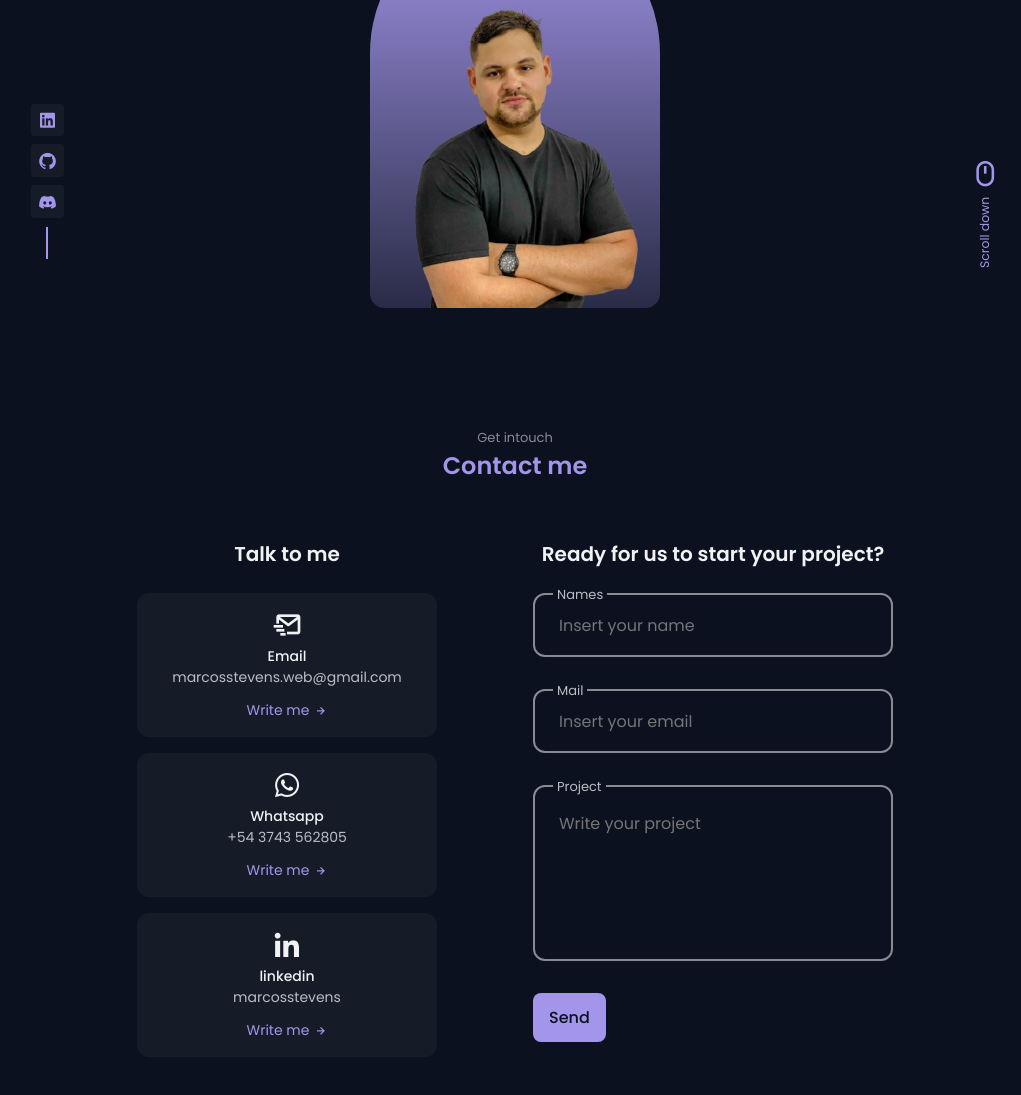
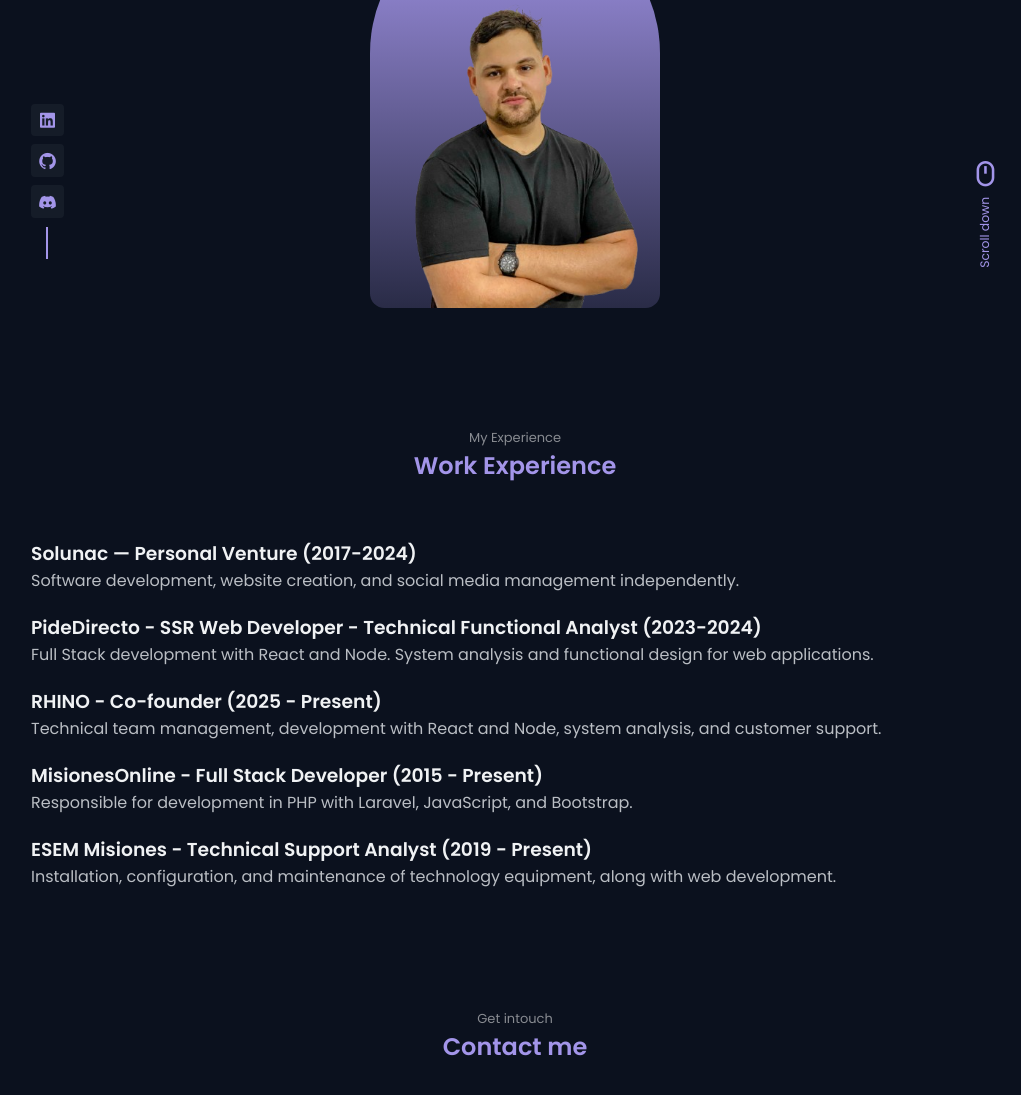
Before and after one commit to marcosstevens2012/myportfolio, a website: page public/index.html in a window 1280 px wide. Shown: the part 475-1570 px from the top of the page, without its empty margins (125-1146 px from the left). Drawn offline with nearby package versions, Linux system fonts and the light colour scheme.

Commit message:
Update index.html

```diff
--- a/public/index.html
+++ b/public/index.html
@@ -53,6 +53,40 @@
           </a>
         </div>
       </section>
+
+      <!--=============== EXPERIENCE ===============-->
+<section class="experience section" id="experience">
+  <span class="section__subtitle">My Experience</span>
+  <h2 class="section__title">Work Experience</h2>
+
+  <div class="experience__container container grid">
+    <div class="experience__content">
+      <h3 class="experience__title">Solunac — Personal Venture (2017-2024)</h3>
+      <p>Software development, website creation, and social media management independently.</p>
+    </div>
+
+    <div class="experience__content">
+      <h3 class="experience__title">PideDirecto - SSR Web Developer - Technical Functional Analyst (2023-2024)</h3>
+      <p>Full Stack development with React and Node. System analysis and functional design for web applications.</p>
+    </div>
+
+    <div class="experience__content">
+      <h3 class="experience__title">RHINO - Co-founder (2025 - Present)</h3>
+      <p>Technical team management, development with React and Node, system analysis, and customer support.</p>
+    </div>
+
+    <div class="experience__content">
+      <h3 class="experience__title">MisionesOnline - Full Stack Developer (2015 - Present)</h3>
+      <p>Responsible for development in PHP with Laravel, JavaScript, and Bootstrap.</p>
+    </div>
+
+    <div class="experience__content">
+      <h3 class="experience__title">ESEM Misiones - Technical Support Analyst (2019 - Present)</h3>
+      <p>Installation, configuration, and maintenance of technology equipment, along with web development.</p>
+    </div>
+  </div>
+</section>
+
 
       <!--=============== CONTACT ===============-->
       <section class="contact section" id="contact">
```
